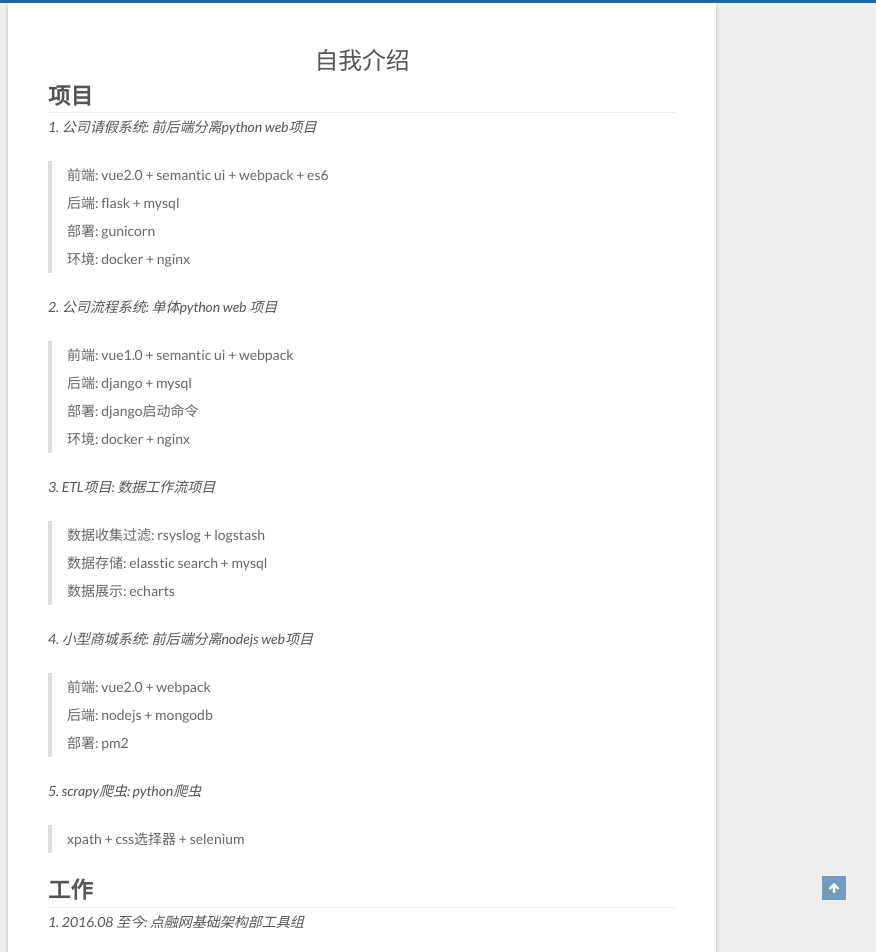
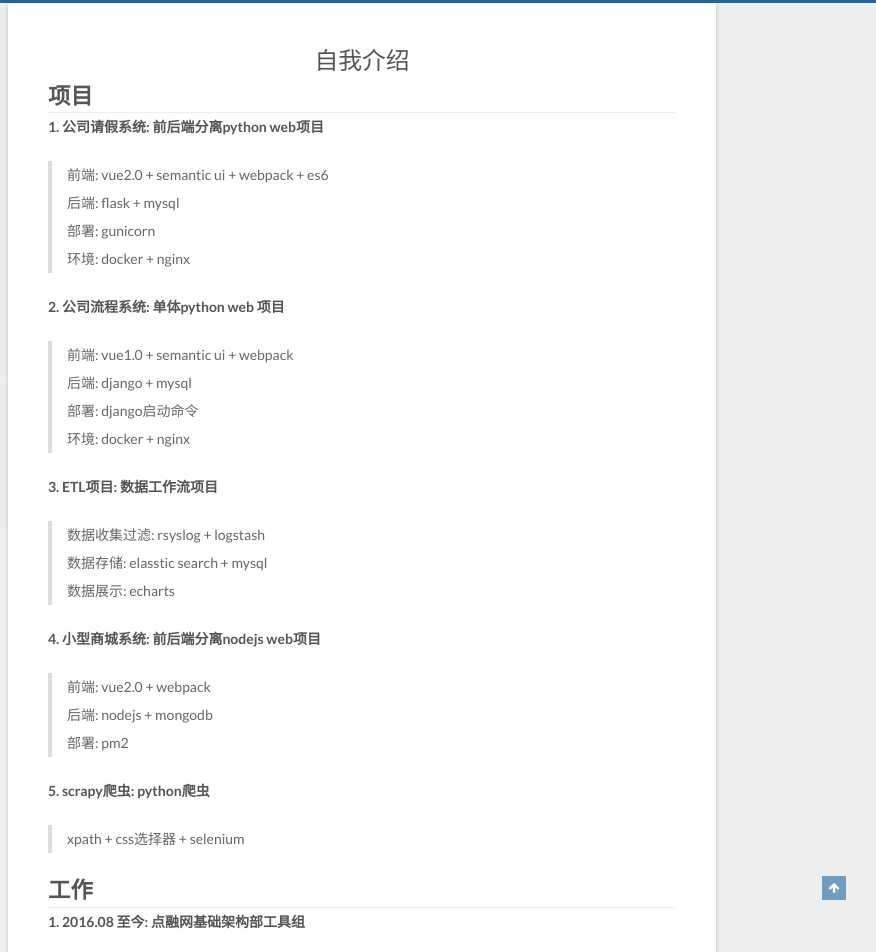
Before and after one commit to wliked/wliked.github.io, a plain HTML site: page about/index.html in a window 1280 px wide. Shown: the top 952 px of the page, 404-1280 px from the left. Drawn offline with Linux system fonts and the light colour scheme; a script that the page names is missing.

Commit message:
Site updated: 2018-02-06 16:43:46

```diff
--- a/about/index.html
+++ b/about/index.html
@@ -112,7 +112,7 @@
 <meta property="og:site_name" content="wliked">
 <meta property="og:description" content="项目1. 公司请假系统: 前后端分离python web项目  前端: vue2.0 + semantic ui + webpack + es6后端: flask + mysql部署: gunicorn环境: docker + nginx   2. 公司流程系统: 单体python web 项目  前端: vue1.0 + semantic ui + webpack后端: django + mys">
 <meta property="og:locale" content="zh-Hans">
-<meta property="og:updated_time" content="2018-02-06T08:40:52.895Z">
+<meta property="og:updated_time" content="2018-02-06T08:43:34.023Z">
 <meta name="twitter:card" content="summary">
 <meta name="twitter:title" content="自我介绍">
 <meta name="twitter:description" content="项目1. 公司请假系统: 前后端分离python web项目  前端: vue2.0 + semantic ui + webpack + es6后端: flask + mysql部署: gunicorn环境: docker + nginx   2. 公司流程系统: 单体python web 项目  前端: vue1.0 + semantic ui + webpack后端: django + mys">
@@ -327,31 +327,31 @@
       <div class="post-body">
 
 
-          <h1 id="项目"><a href="#项目" class="headerlink" title="项目"></a>项目</h1><p><em>1. 公司请假系统: 前后端分离python web项目</em></p>
+          <h1 id="项目"><a href="#项目" class="headerlink" title="项目"></a>项目</h1><p><strong>1. 公司请假系统: 前后端分离python web项目</strong></p>
 <blockquote>
 <p>前端: vue2.0 + semantic ui + webpack + es6<br>后端: flask + mysql<br>部署: gunicorn<br>环境: docker + nginx </p>
 </blockquote>
-<p><em>2. 公司流程系统: 单体python web 项目</em></p>
+<p><strong>2. 公司流程系统: 单体python web 项目</strong></p>
 <blockquote>
 <p>前端: vue1.0 + semantic ui + webpack<br>后端: django + mysql<br>部署: django启动命令<br>环境: docker + nginx</p>
 </blockquote>
-<p><em>3. ETL项目: 数据工作流项目</em></p>
+<p><strong>3. ETL项目: 数据工作流项目</strong></p>
 <blockquote>
 <p>数据收集过滤: rsyslog + logstash<br>数据存储: elasstic search + mysql<br>数据展示: echarts</p>
 </blockquote>
-<p><em>4. 小型商城系统: 前后端分离nodejs web项目</em></p>
+<p><strong>4. 小型商城系统: 前后端分离nodejs web项目</strong></p>
 <blockquote>
 <p>前端: vue2.0 + webpack<br>后端: nodejs + mongodb<br>部署: pm2</p>
 </blockquote>
-<p><em>5. scrapy爬虫: python爬虫</em></p>
+<p><strong>5. scrapy爬虫: python爬虫</strong></p>
 <blockquote>
 <p>xpath + css选择器 + selenium </p>
 </blockquote>
-<h1 id="工作"><a href="#工作" class="headerlink" title="工作"></a>工作</h1><p><em>1. 2016.08 至今: 点融网基础架构部工具组</em></p>
+<h1 id="工作"><a href="#工作" class="headerlink" title="工作"></a>工作</h1><p><strong>1. 2016.08 至今: 点融网基础架构部工具组</strong></p>
 <blockquote>
 <p>公司流程系统, 请假系统, 代码CI系统, 内部系统数据收集展示项目<br>技术栈: python/nodejs, django/flask/sanic, vue2.0/webpack/semantic ui/echarts,<br>mysql/mongodb, docker</p>
 </blockquote>
-<p><em>2. 2013.04-2016.08: IBM/联想 服务器管理软件工具组</em></p>
+<p><strong>2. 2013.04-2016.08: IBM/联想 服务器管理软件工具组</strong></p>
 <blockquote>
 <p>服务器固件升级软件研发<br>技术栈: c/c++, cmake</p>
 </blockquote>
--- a/css/main.css
+++ b/css/main.css
@@ -1979,7 +1979,7 @@
   width: 4px;
   height: 4px;
   border-radius: 50%;
-  background: #ff5cf6;
+  background: #a32299;
 }
 .links-of-blogroll {
   font-size: 13px;
```
